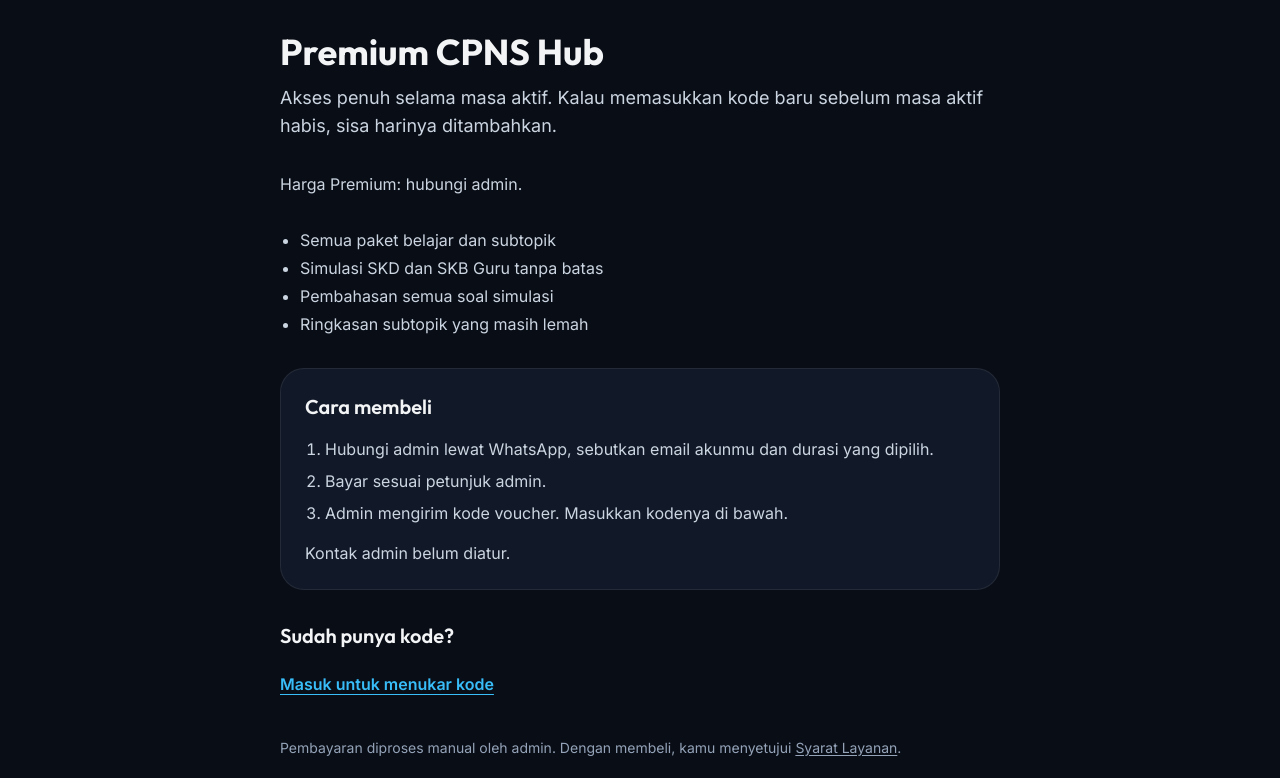
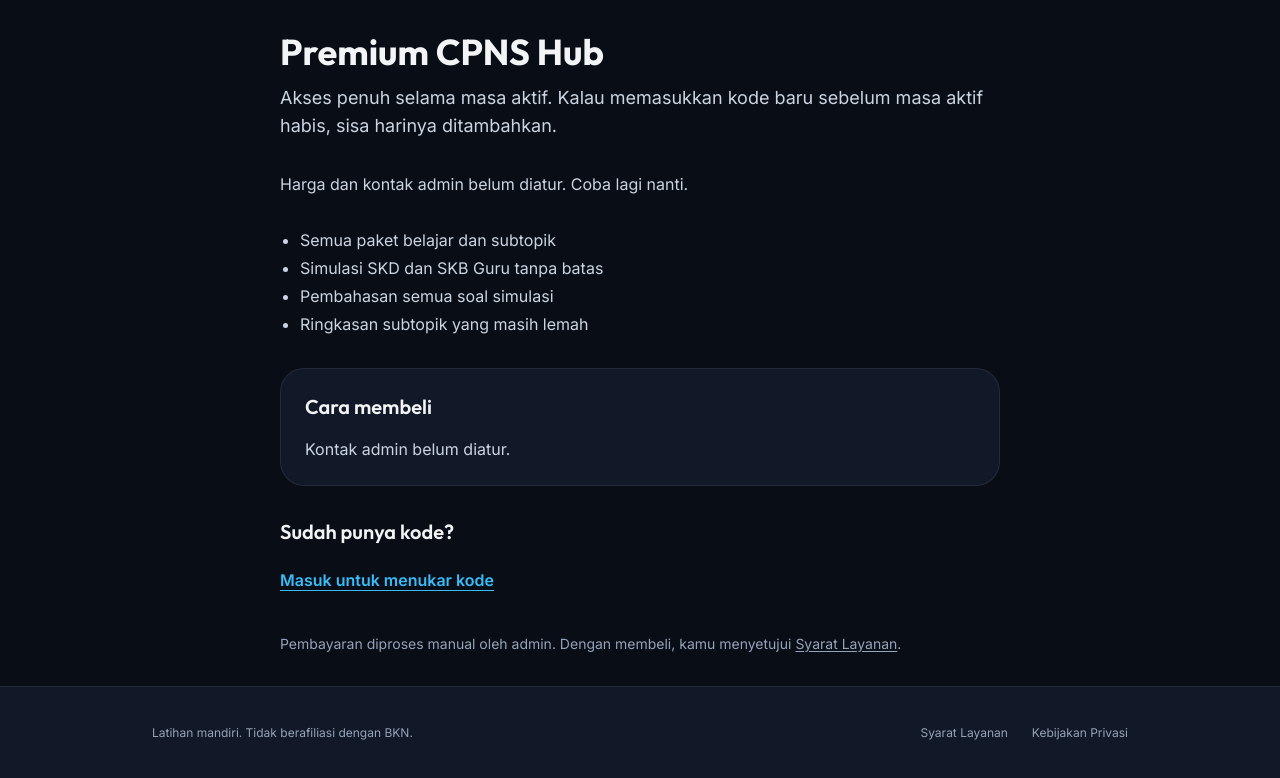
Before and after one commit to agumelar/agunggumelarsaputra-django, a Django app: page /cpns/premium/ in a window 1280 px wide. Shown: the part 65-843 px from the top of the page. Run offline with Django 5.2, Linux system fonts and the light colour scheme; data comes from the database, SQL or seed files in the repository; some libraries are stand-ins or nearby versions.

Commit message:
fix(cpns): handler 400 premium dan teks tanpa kontak
Co-Authored-By: Claude Opus 5.5 <noreply@anthropic.com>

```diff
--- a/templates/cpns/premium/halaman.html
+++ b/templates/cpns/premium/halaman.html
@@ -27,7 +27,8 @@
         </ul>
     </section>
     {% else %}
-    <p class="text-base text-[#CBD5E1]">Harga Premium: hubungi admin.</p>
+    {% if ada_kontak %}<p class="text-base text-[#CBD5E1]">Harga Premium: hubungi admin.</p>
+    {% else %}<p class="text-base text-[#CBD5E1]">Harga dan kontak admin belum diatur. Coba lagi nanti.</p>{% endif %}
     {% endif %}
 
     <ul class="list-disc pl-5 space-y-1 text-base text-[#CBD5E1]">
@@ -39,11 +40,13 @@
 
     <section aria-labelledby="judul-cara" class="p-5 sm:p-6 rounded-2xl bg-[#111827] border border-white/[0.08] space-y-4">
         <h2 id="judul-cara" class="font-display text-xl font-semibold text-[#F3F4F6]">Cara membeli</h2>
+        {% if ada_kontak %}
         <ol class="list-decimal pl-5 space-y-2 text-base text-[#CBD5E1]">
             <li>Hubungi admin lewat WhatsApp, sebutkan email akunmu dan durasi yang dipilih.</li>
             <li>Bayar sesuai petunjuk admin.</li>
             <li>Admin mengirim kode voucher. Masukkan kodenya di bawah.</li>
         </ol>
+        {% endif %}
         {% if harga %}
             {% for h in harga %}{% if h.wa %}
             <a href="{{ h.wa }}" target="_blank" rel="noopener"
@@ -66,7 +69,6 @@
         <form method="post" action="{% url 'cpns:tukar_voucher' %}"
               hx-post="{% url 'cpns:tukar_voucher' %}" hx-target="#hasil-voucher" hx-swap="innerHTML"
               hx-disabled-elt="#tombol-kode" hx-indicator="#tombol-kode"
-              hx-on::before-swap="if (event.detail.xhr.status === 400) { event.detail.shouldSwap = true; event.detail.isError = false }"
               class="space-y-3">
             {% csrf_token %}
             <label for="kode-voucher" class="block text-sm font-semibold text-[#F3F4F6]">Kode voucher</label>
@@ -84,7 +86,8 @@
         {% else %}
         <a href="{% url 'cpns:masuk' %}?next={% url 'cpns:premium' %}" class="inline-flex items-center min-h-11 text-base font-semibold text-[#38BDF8] underline underline-offset-4 hover:text-[#7DD3FC] focus-visible:outline focus-visible:outline-2 focus-visible:outline-offset-2 focus-visible:outline-[#38BDF8]">Masuk untuk menukar kode</a>
         {% endif %}
-        <div id="hasil-voucher" role="status" aria-live="polite"></div>
+        <div id="hasil-voucher" role="status" aria-live="polite"
+             hx-on::before-swap="if (event.detail.xhr.status === 400) { event.detail.shouldSwap = true; event.detail.isError = false }"></div>
     </section>
 
     <p class="text-sm text-[#94A3B8]">Pembayaran diproses manual oleh admin. Dengan membeli, kamu menyetujui <a href="{% url 'cpns:syarat' %}" class="underline underline-offset-2 hover:text-[#CBD5E1]">Syarat Layanan</a>.</p>
```
Also changed, not shown: apps/cpns/tests/test_premium_views.py (+19 -0 lines).
